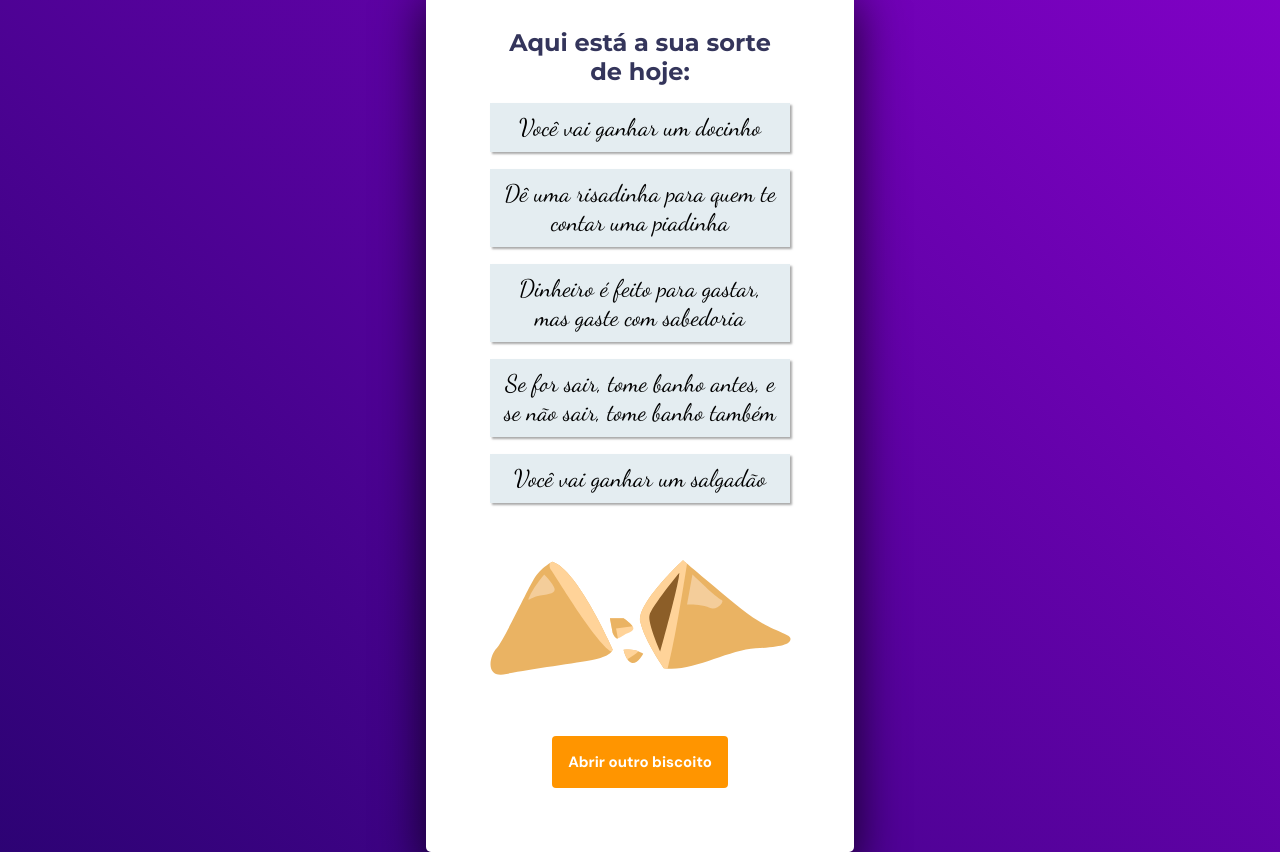
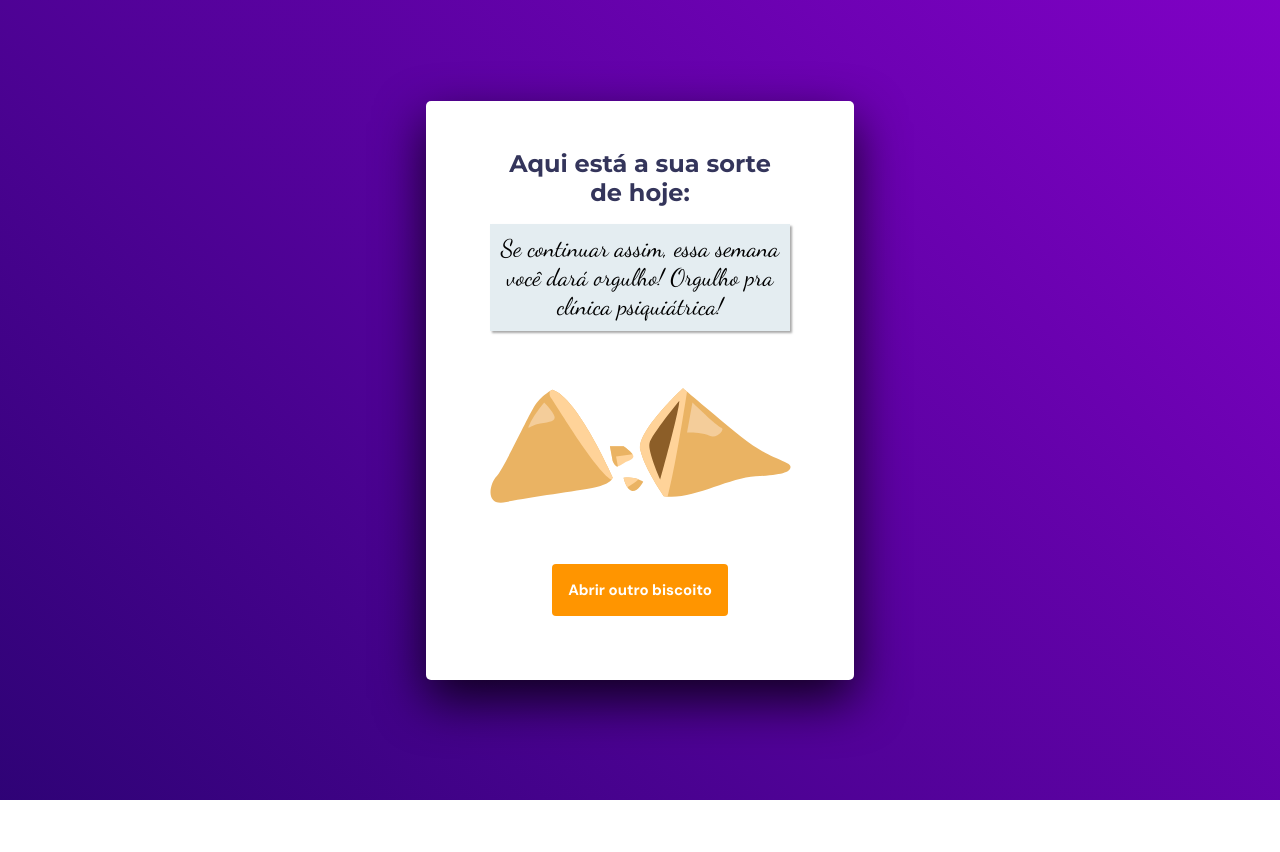
Before and after one commit to williammilanez/jogo-biscoito-da-sorte, a plain HTML site: page index.html in a window 1280 px wide. Both pictures are taken after a click on the picture 640 px from the left and 436 px from the top of the page. After the commit the page ends 800 px from the top, so only its background shows below. Drawn offline with Linux system fonts and the light colour scheme.

Commit message:
projeto concluído

```diff
--- a/index.html
+++ b/index.html
@@ -26,11 +26,7 @@
             <h1>Aqui está a sua sorte de hoje:</h1>
 
             <div>
-                <h2 class="text">Você vai ganhar um docinho</h2>
-                <h2 class="text">Dê uma risadinha para quem te contar uma piadinha</h2>
-                <h2 class="text">Dinheiro é feito para gastar, mas gaste com sabedoria</h2>
-                <h2 class="text">Se for sair, tome banho antes, e se não sair, tome banho também</h2>
-                <h2 class="text">Você vai ganhar um salgadão</h2>
+                <h2></h2>
             </div>
 
             <img class="opened__cookie" src="./assets/opened-cookie.svg" alt="Biscoito aberto">
--- a/main.js
+++ b/main.js
@@ -3,6 +3,21 @@ const screen1 = document.querySelector(".screen1")
 const screen2 = document.querySelector(".screen2")
 const clickCookie = document.querySelector("#clickCookie")
 const buttonReset = document.querySelector("#buttonReset")
+
+const luck = [
+    "Lembre-se de errar as vezes, só pra disfarçar sua perfeição!",
+    "Se continuar assim, essa semana você dará orgulho! Orgulho pra clínica psiquiátrica!",
+    "Ande rindo pra manter a sua ficha criminal limpa!",
+    "Caso você caia, levante, não dá para trabalhar deitado(a)!",
+    "Tente não jogar tudo para o alto, porque depois você terá que catar!",
+    "Levante da cama, porque a cama não vai levantar de você!",
+    "O não você já tem, agora vá atrás da humilhação!",
+    "Não leve tudo tão a sério, você pode ficar com marcas de expressão!",
+    "Vamos trabalhar, porque nascemos bonitos(as), mas não ricos(as)!",
+    "Se o plano A não funcionar, o alfabeto ainda tem outras 25 letras!",
+    "Trabalhe duro em silêncio, deixe que seu sucesso faça o barulho… ou pelo menos um alarme discreto!",
+    "Pra que ir na academia se você está carregando tanto peso na consciência?",
+]
 
 // eventos
 clickCookie.addEventListener('click', handleClick)
@@ -11,20 +26,18 @@ document.addEventListener('keydown', pressEnter)
 
 // funções callback / métodos
 function handleClick(event) {
-    event.preventDefault()
+    toggleScreen()
+    randomText()
+}
 
+function randomText() {
+    let allTexts = luck.length
+    let randomNumber = Math.floor(Math.random() * allTexts)
+    screen2.querySelector("h2").innerText = `${luck[randomNumber]}`
+}
+
+function handleResetClick() {
     toggleScreen()
-
-
-
-
-
-
-
-
-
-
-
 }
 
 function toggleScreen() {
@@ -32,10 +45,6 @@ function toggleScreen() {
     screen2.classList.toggle("hide")
 }
 
-function handleResetClick() {
-    toggleScreen()
-}
-
 function pressEnter(e) {
     if(e.key == 'Enter' && screen1.classList.contains('hide')) {
         handleResetClick()
```
Also changed, not shown: 1 other file.
